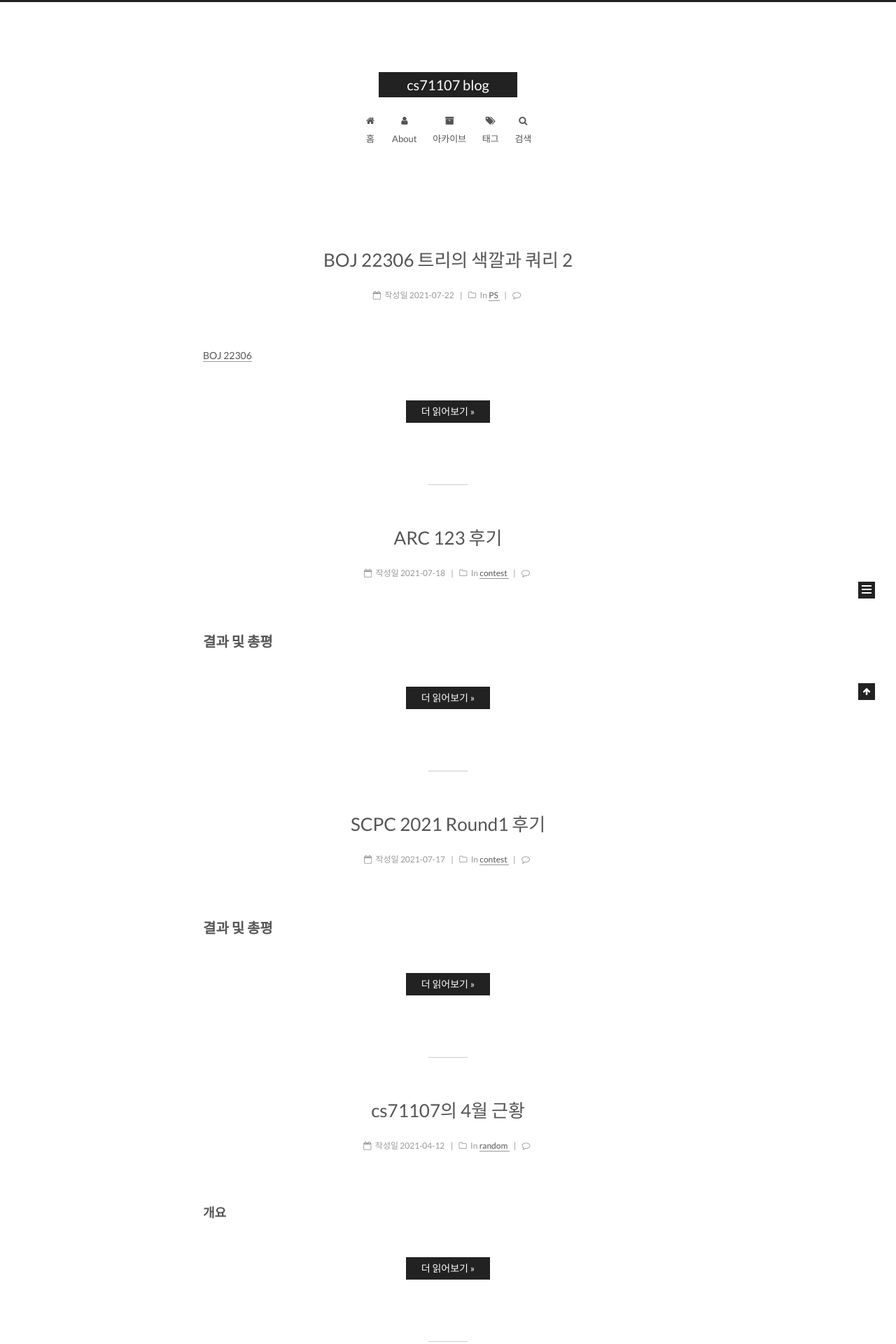
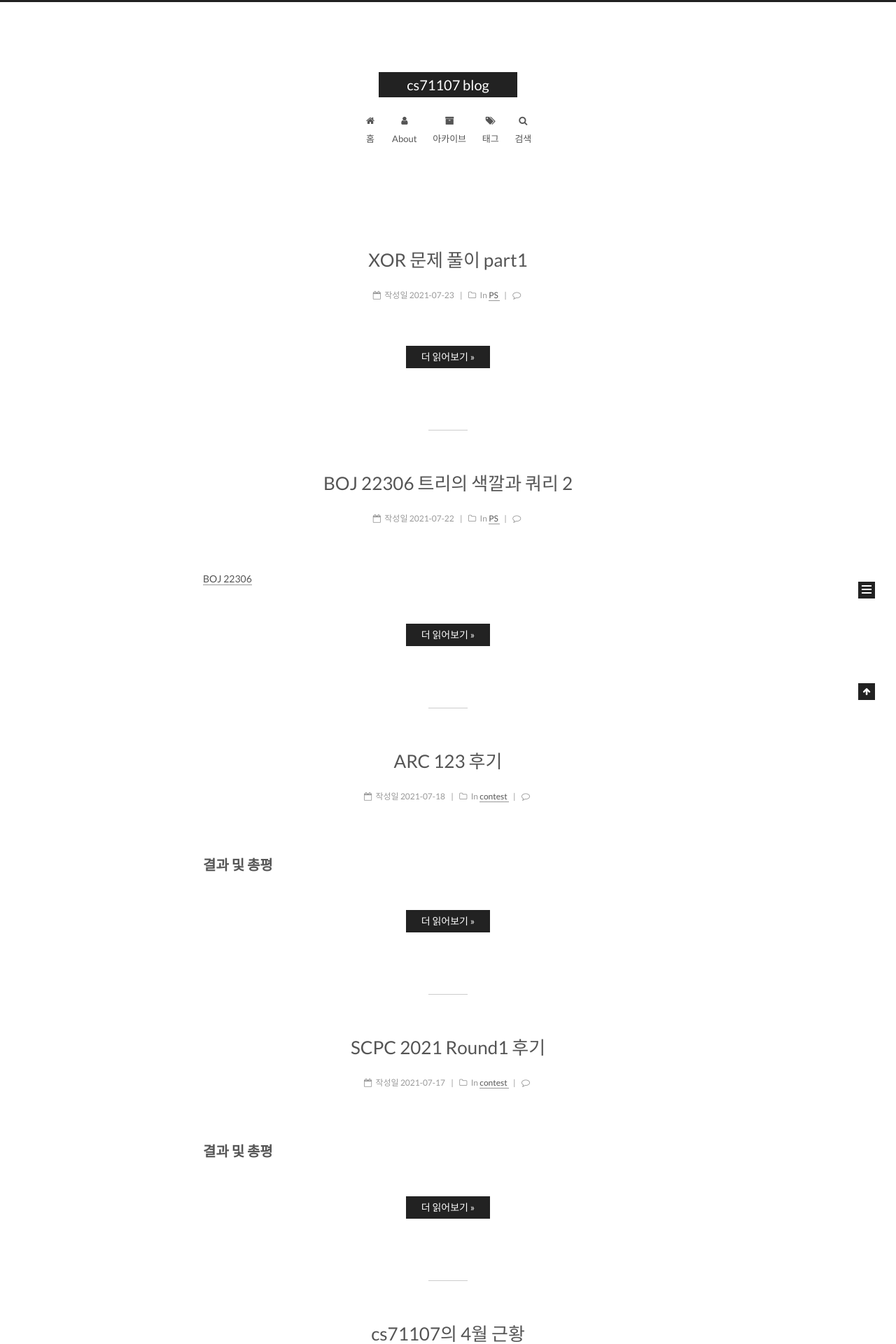
Before and after one commit to cs71107/cs71107.github.io, a Jekyll site: the page built from index.html, in a window 1280 px wide. Shown: the top 1920 px of the page at 70% size. Built offline with Jekyll 4.4.1, drawn with Linux system fonts in a browser that asks for light colours; the list of posts is cut into pages by our own code; comment, search, counter and statistics services are not loaded.

```diff
--- /dev/null
+++ b/_posts/2021-07-23-various_XOR_solution_part1.md
@@ -0,0 +1,8 @@
+---
+title: "XOR 문제 풀이 part1"
+date: 2021-07-23 02:00:00
+categories:
+- PS
+tags:
+- XOR
+---
```
Also changed, not shown: _posts/2021-07-22-tree_and_color_query_online.md (+1 -1 lines).
